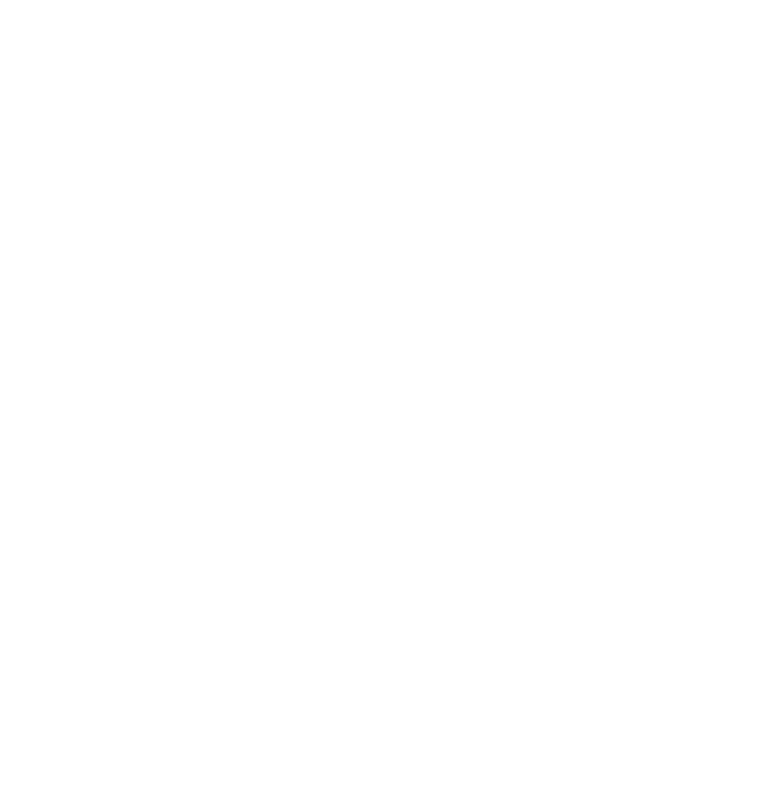
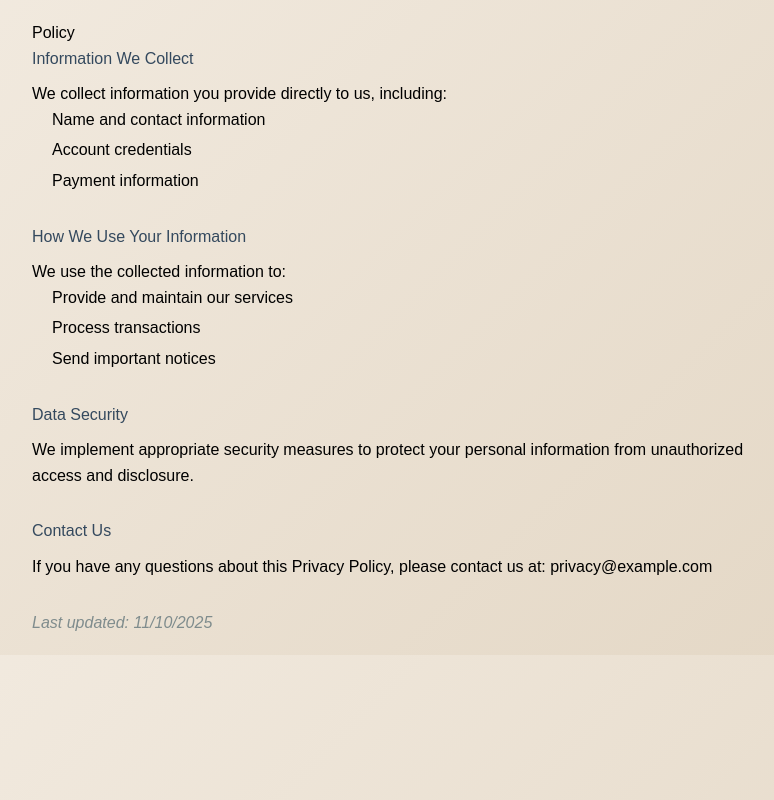
Before and after one commit to zhepingjiang/Property-Management-System, a React (Create React App) app in the folder pms-frontend/: page /policy in a window 1280 px wide. Before the commit this address had no page. Shown: the whole page, without its empty margins (228-1002 px from the left). Built offline with nearby package versions, Linux system fonts and the light colour scheme.

Commit message:
added policy to test

```diff
--- a/pms-frontend/src/App.js
+++ b/pms-frontend/src/App.js
@@ -12,6 +12,7 @@ import AmenityInfoPage from "./components/amenity/AmenityInfoPage";
 import AmenityReservationPage from "./components/amenity/AmenityReservationPage";
 import DiscussionPage from "./components/discussion/DiscussionPage";
 import MaintenanceRequestsPage from "./components/maintenance/MaintenanceRequestsPage";
+import Policy from "./components/policies/Policy";
 
 const App = () => {
   const [user, setUser] = useState(null);
@@ -132,6 +133,9 @@ const App = () => {
         {/* Discussion Board */}
         <Route path="/discussion" element={<DiscussionPage />} />
 
+        {/* Policy Page */}
+        <Route path="/policy" element={<Policy />} />
+
         {/* Maintenance Board */}
         <Route path="/maintenance" element={<MaintenanceRequestsPage />} />
 
--- a/pms-frontend/src/components/dashboard/DashboardHeader.jsx
+++ b/pms-frontend/src/components/dashboard/DashboardHeader.jsx
@@ -26,7 +26,7 @@ export default function DashboardHeader({ pageTitle, user }) {
     { key: "newsletter", label: "Newsletter", path: "/newsletter/1" },
     { key: "amenities", label: "Amenities", path: "/amenity/info" },
     { key: "reserve", label: "Reserve", path: "/amenity/reserve" },
-    { key: "policies", label: "Policies", path: "/policies" },
+    { key: "policies", label: "Policies", path: "/policy" },
     { key: "discussion", label: "Discussion", path: "/discussion" },
     { key: "maintenance", label: "Maintenance", path: "/maintenance" },
   ];
--- /dev/null
+++ b/pms-frontend/src/components/policies/Policy.jsx
@@ -0,0 +1,53 @@
+import { Router } from "react-router-dom";
+import "../../css/policies/Policy.css";
+
+function Policy() {
+  return (
+    <div className="policy-container">
+      <h1>Policy</h1>
+      <div className="policy-content">
+        <section>
+          <h2>Information We Collect</h2>
+          <p>We collect information you provide directly to us, including:</p>
+          <ul>
+            <li>Name and contact information</li>
+            <li>Account credentials</li>
+            <li>Payment information</li>
+          </ul>
+        </section>
+
+        <section>
+          <h2>How We Use Your Information</h2>
+          <p>We use the collected information to:</p>
+          <ul>
+            <li>Provide and maintain our services</li>
+            <li>Process transactions</li>
+            <li>Send important notices</li>
+          </ul>
+        </section>
+
+        <section>
+          <h2>Data Security</h2>
+          <p>
+            We implement appropriate security measures to protect your personal
+            information from unauthorized access and disclosure.
+          </p>
+        </section>
+
+        <section>
+          <h2>Contact Us</h2>
+          <p>
+            If you have any questions about this Privacy Policy, please contact
+            us at: privacy@example.com
+          </p>
+        </section>
+
+        <div className="policy-date">
+          Last updated: {new Date().toLocaleDateString()}
+        </div>
+      </div>
+    </div>
+  );
+}
+
+export default Policy;
--- /dev/null
+++ b/pms-frontend/src/css/policies/Policy.css
@@ -0,0 +1,36 @@
+.policy-container {
+  max-width: 800px;
+  margin: 0 auto;
+  padding: 20px;
+  font-family: Arial, sans-serif;
+  line-height: 1.6;
+}
+
+.policy-content section {
+  margin-bottom: 30px;
+}
+
+.policy-content h1 {
+  color: #2c3e50;
+  border-bottom: 2px solid #eee;
+  padding-bottom: 10px;
+}
+
+.policy-content h2 {
+  color: #34495e;
+  margin-bottom: 10px;
+}
+
+.policy-content ul {
+  margin-left: 20px;
+}
+
+.policy-content li {
+  margin-bottom: 5px;
+}
+
+.policy-date {
+  margin-top: 30px;
+  font-style: italic;
+  color: #7f8c8d;
+}
```
